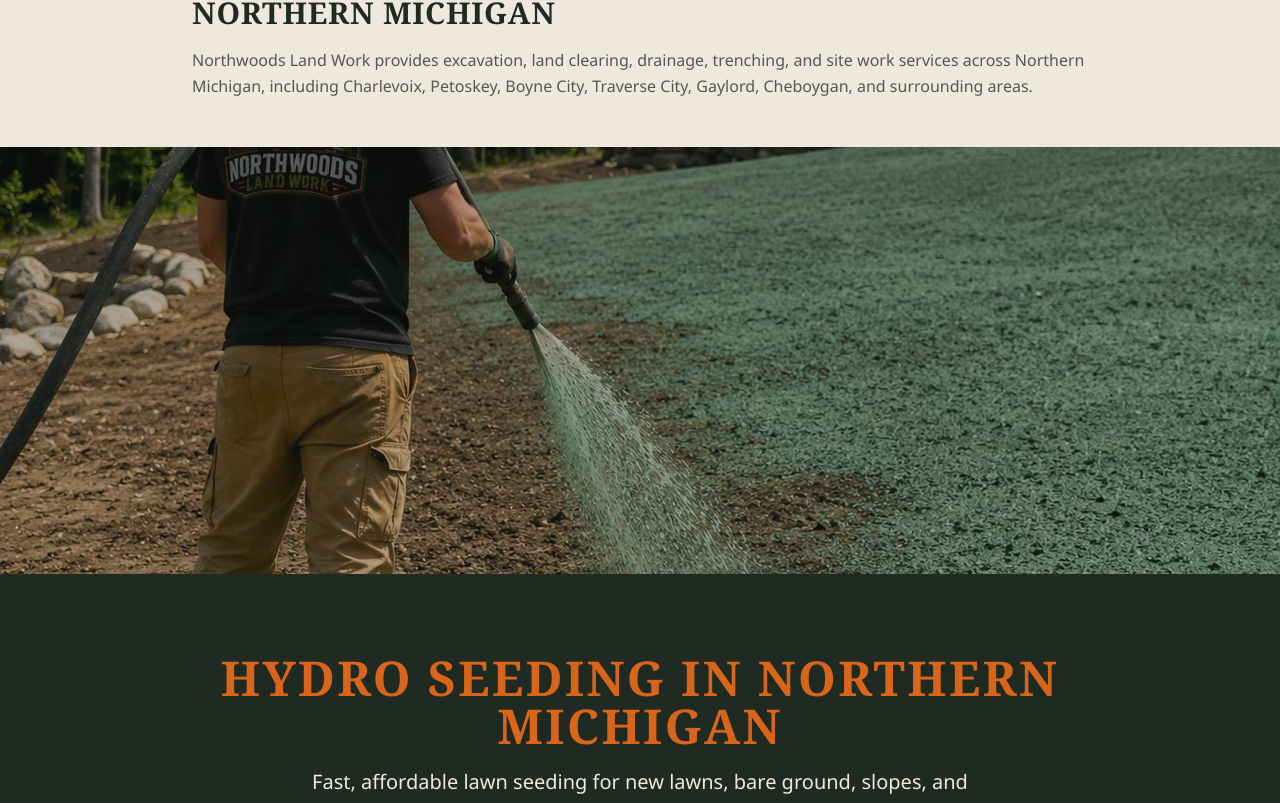
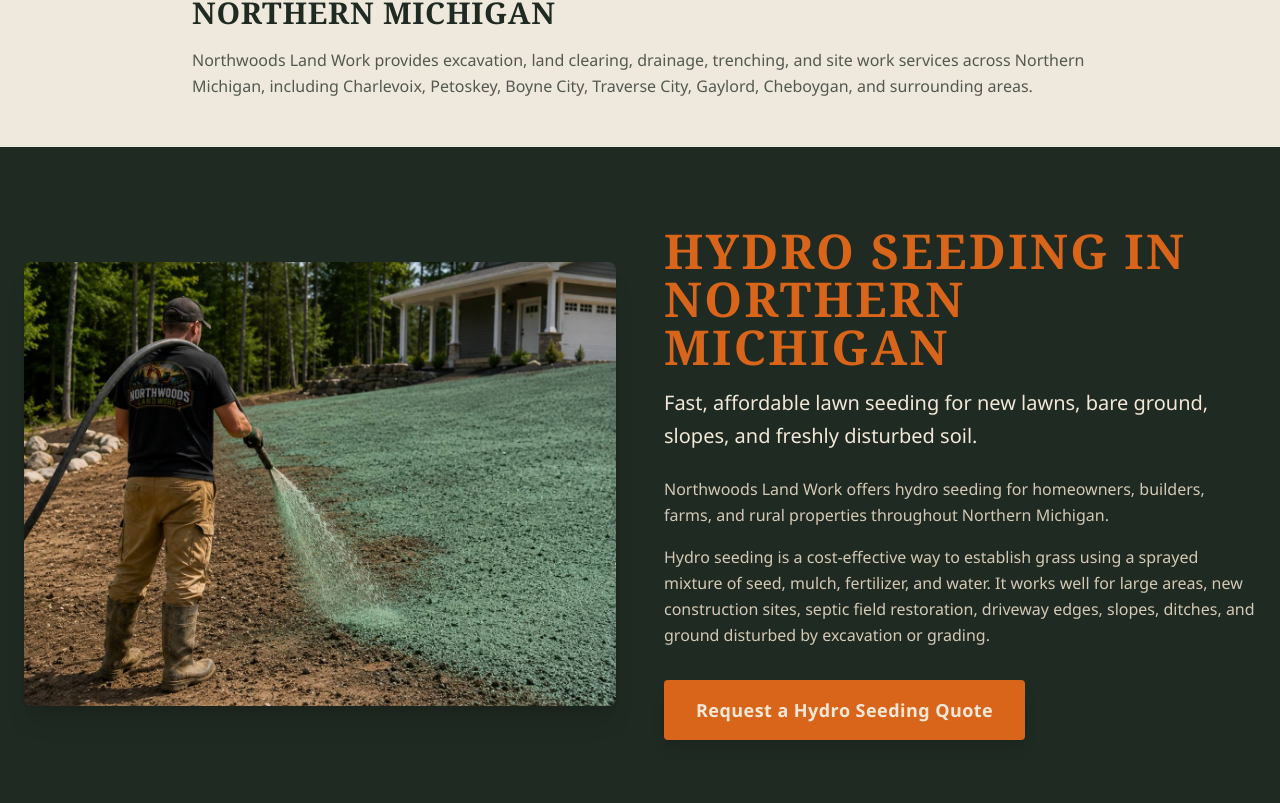
Before and after one commit to Sherryfarmshop/great-lakes-excavating, a Next.js app: page / in a window 1280 px wide. Shown: the part 889-1692 px from the top of the page. Built offline with nearby package versions, Linux system fonts and the light colour scheme.

Commit message:
Move hydroseed image to left of heading instead of full-width hero

```diff
--- a/src/components/HydroSeeding.tsx
+++ b/src/components/HydroSeeding.tsx
@@ -2,33 +2,31 @@ import Image from 'next/image';
 
 export default function HydroSeeding() {
   return (
-    <section id="hydroseeding" className="bg-[#1F2A22]">
-      {/* Hero Image */}
-      <div className="relative w-full aspect-[21/9] md:aspect-[3/1]">
+    <section id="hydroseeding" className="bg-[#1F2A22] scroll-mt-32">
+      <div className="max-w-7xl mx-auto px-6 py-20">
+
+        {/* Image + Header side by side */}
+        <div className="grid md:grid-cols-2 gap-12 items-center mb-16">
+          <div className="relative aspect-[4/3] rounded-lg overflow-hidden shadow-xl">
             <Image src="/images/hydroseed-hero.jpg" alt="Hydro seeding a new lawn in Northern Michigan" fill className="object-cover" />
-        <div className="absolute inset-0 bg-[#1F2A22]/30" />
           </div>
-
-      <div className="max-w-4xl mx-auto px-6 py-20">
-
-        {/* Header */}
-        <h2 className="font-heading text-3xl sm:text-4xl md:text-5xl text-[#D9651A] text-center font-black uppercase tracking-wider mb-4">
+          <div>
+            <h2 className="font-heading text-3xl sm:text-4xl md:text-5xl text-[#D9651A] font-black uppercase tracking-wider mb-4">
               Hydro Seeding in Northern Michigan
             </h2>
-        <p className="text-center text-[#F2E8D8] text-lg sm:text-xl mb-6 max-w-2xl mx-auto leading-relaxed">
+            <p className="text-[#F2E8D8] text-lg sm:text-xl mb-6 leading-relaxed">
               Fast, affordable lawn seeding for new lawns, bare ground, slopes, and freshly disturbed soil.
             </p>
-        <p className="text-center text-[#D4C9B5] text-base mb-4 max-w-2xl mx-auto leading-relaxed">
+            <p className="text-[#D4C9B5] text-base mb-4 leading-relaxed">
               Northwoods Land Work offers hydro seeding for homeowners, builders, farms, and rural properties throughout Northern Michigan.
             </p>
-        <p className="text-center text-[#D4C9B5] text-base mb-10 max-w-2xl mx-auto leading-relaxed">
+            <p className="text-[#D4C9B5] text-base mb-8 leading-relaxed">
               Hydro seeding is a cost-effective way to establish grass using a sprayed mixture of seed, mulch, fertilizer, and water. It works well for large areas, new construction sites, septic field restoration, driveway edges, slopes, ditches, and ground disturbed by excavation or grading.
             </p>
-
-        <div className="text-center mb-16">
             <a href="#contact" className="inline-block bg-[#D9651A] hover:bg-[#c05716] text-[#F2E8D8] px-8 py-4 rounded text-lg font-bold tracking-wide transition-colors shadow-lg">
               Request a Hydro Seeding Quote
             </a>
+          </div>
         </div>
 
         {/* Divider */}
```
Lines whose indentation alone changed are shown as unchanged.
